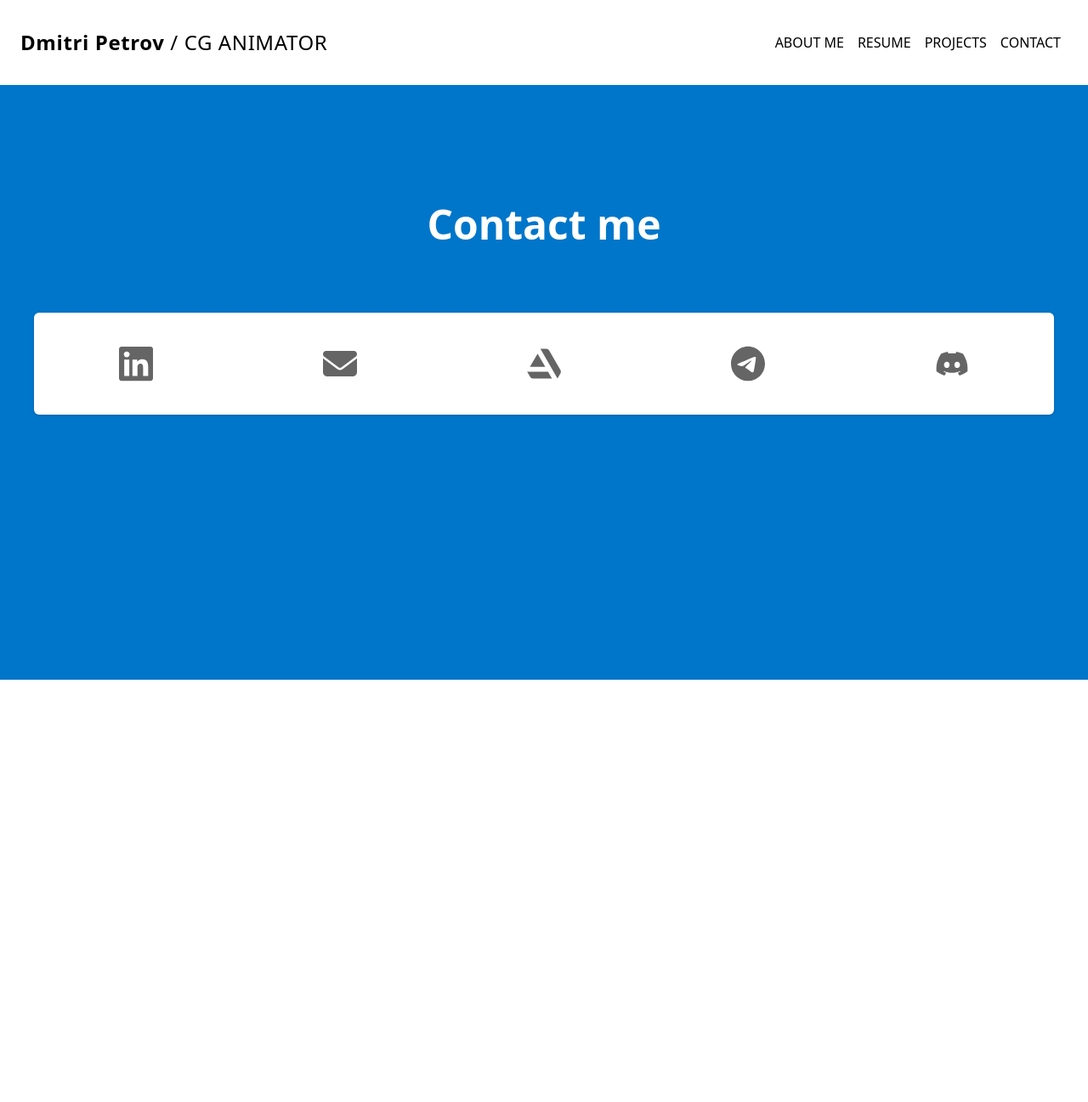
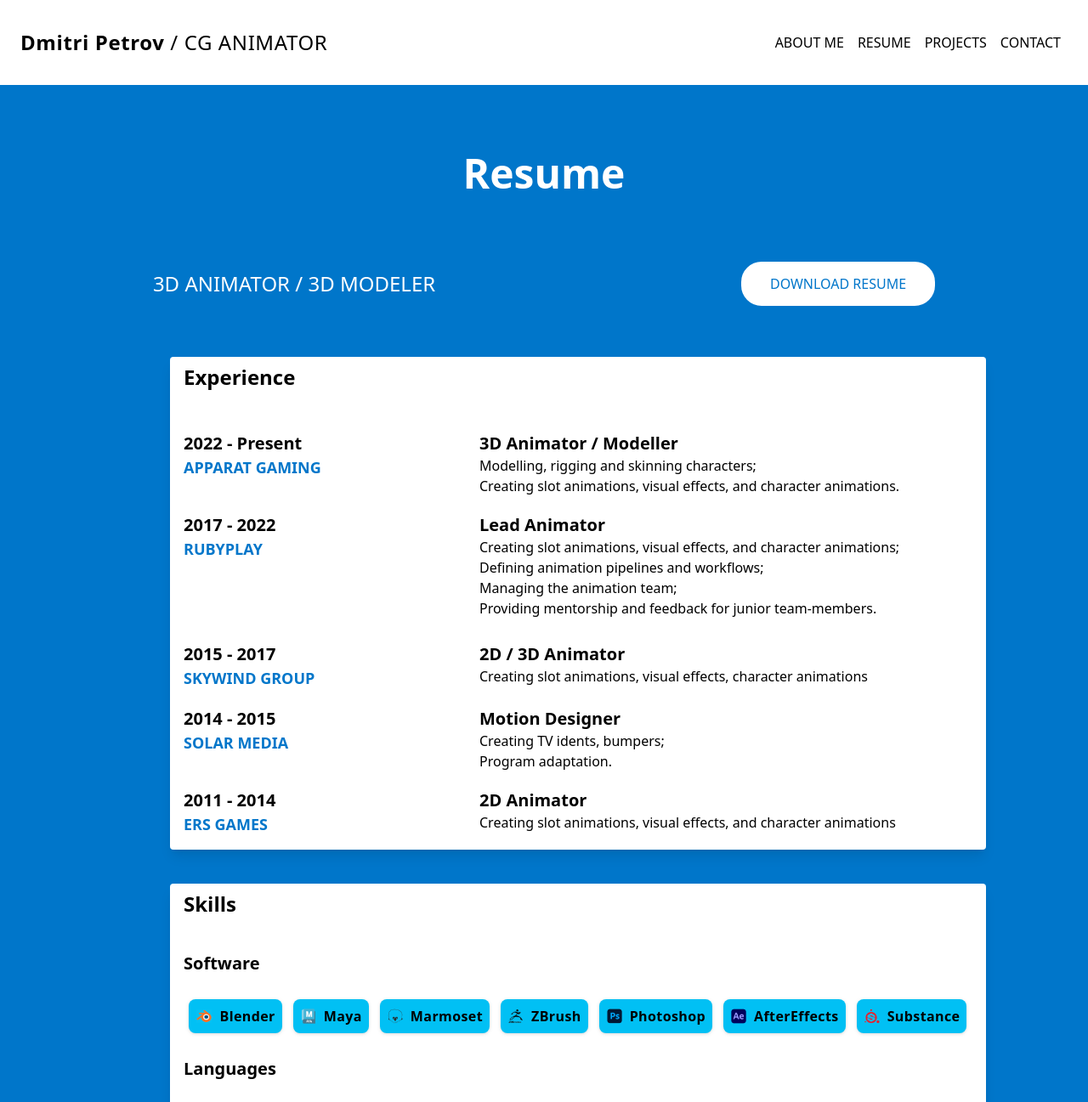
Before and after one commit to AleKoles/animator-cv-portfolio, a React (Create React App) app: page /Resume in a window 1280 px wide. Shown: the top 1297 px of the page at 85% size. Before the commit the page ends 800 px from the top, so only its background shows below. Built offline with nearby package versions, Linux system fonts and the light colour scheme.

Commit message:
feat: added router, page navigation

```diff
--- a/package.json
+++ b/package.json
@@ -9,6 +9,7 @@
     "@testing-library/user-event": "^13.5.0",
     "react": "^18.2.0",
     "react-dom": "^18.2.0",
+    "react-router-dom": "^6.3.0",
     "react-scripts": "5.0.1",
     "web-vitals": "^2.1.4"
   },
--- a/src/App.js
+++ b/src/App.js
@@ -1,17 +1,20 @@
+import { Routes, Route } from "react-router-dom";
+import Hero from "./components/Hero";
+import Resume from "./components/Resume";
+import Contacts from "./components/Contacts";
+import Projects from "./components/Projects";
 import Navbar from "./components/Navbar";
-// import Hero from "./components/Hero";
-// import Resume from "./components/Resume";
-import Contacts from "./components/Contacts";
 
-function App() {
+export default function App() {
   return (
     <>
       <Navbar />
-      {/* <Hero /> */}
-      {/* <Resume /> */}
-      <Contacts />
+      <Routes>
+        <Route index element={<Hero />} />
+        <Route path="/Resume" element={<Resume />} />
+        <Route path="/Projects" element={<Projects />} />
+        <Route path="/Contacts" element={<Contacts />} />
+      </Routes>
     </>
   );
 }
-
-export default App;
--- a/src/components/Hero.jsx
+++ b/src/components/Hero.jsx
@@ -25,12 +25,16 @@
               </h2>
               <div className="block md:hidden">
                 <div className="my-5 flex justify-center">
+                  <a href="./Resume">
                     <button className="mx-3 box-border bg-dark-blue text-white rounded-3xl uppercase px-8 py-3 hover:bg-white hover:text-dark-blue  hover:border-dark-blue">
                       Resume
                     </button>
+                  </a>
+                  <a href="./Projects">
                     <button className="mx-3 box-border bg-dark-blue text-white rounded-3xl uppercase px-8 py-3 hover:bg-white hover:text-dark-blue  hover:border-dark-blue">
                       projects
                     </button>
+                  </a>
                 </div>
 
                 <p className="text-lg leading-7 mx-5">
--- a/src/components/Navbar.jsx
+++ b/src/components/Navbar.jsx
@@ -8,16 +8,26 @@
     <div className="w-screen h-[100px]  z-10 bg-white fixed">
       <div className="flex justify-between px-6 items-center w-full h-full">
         <div className="flex items-center text-xl font-bold mr-4 sm:text-2xl tracking-wide">
-          <h1>
-            <strong>Dmitri Petrov</strong>
-            <span className="uppercase font-normal"> / CG Animator</span>
-          </h1>
+          <a href="/">
+            <h1>
+              <strong>Dmitri Petrov</strong>
+              <span className="uppercase font-normal"> / CG Animator</span>
+            </h1>
+          </a>
         </div>
         <ul className="hidden md:flex ">
-          <li>About me</li>
-          <li>Resume</li>
-          <li>Projects</li>
-          <li>Contact</li>
+          <li>
+            <a href="/">About me</a>
+          </li>
+          <li>
+            <a href="./Resume">Resume</a>
+          </li>
+          <li>
+            <a href="./Projects">Projects</a>
+          </li>
+          <li>
+            <a href="./Contacts">Contact</a>
+          </li>
         </ul>
         <div className="md:hidden" onClick={handleNav}>
           {!nav ? <MenuIcon className="w-6" /> : <XIcon className="w-6" />}
@@ -28,10 +38,18 @@
           !nav ? "hidden" : "absolute w-full px-8 bg-white bg-opacity-90"
         }
       >
-        <li>About me</li>
-        <li>Resume</li>
-        <li>Projects</li>
-        <li>Contact</li>
+        <li>
+          <a href="./Hero">About me</a>
+        </li>
+        <li>
+          <a href="./Resume">Resume</a>
+        </li>
+        <li>
+          <a href="./Projects">Projects</a>
+        </li>
+        <li>
+          <a href="./Contacts">Contact</a>
+        </li>
       </ul>
     </div>
   );
--- /dev/null
+++ b/src/components/Projects.jsx
@@ -0,0 +1,11 @@
+import React from "react";
+
+const Projects = () => {
+  return (
+    <div>
+      <h1>My Projects</h1>
+    </div>
+  );
+};
+
+export default Projects;
--- a/src/components/Resume.jsx
+++ b/src/components/Resume.jsx
@@ -169,43 +169,43 @@
           <div>
             <h3 className="text-lg md:text-xl font-bold mb-5">Software</h3>
             <div className="flex justify-around items-center flex-wrap">
-              <div className="px-2 py-2 flex items-center px-2 py-1 border-1 bg-light-blue drop-shadow rounded-lg  my-2 mx-1">
+              <div className="px-2 py-2 flex items-center border-1 bg-light-blue drop-shadow rounded-lg  my-2 mx-1">
                 <img src={Blender} alt="Blender" className="w-[20px] mr-2" />
                 <p className="text-center font-semibold tracking-wide text-md">
                   Blender
                 </p>
               </div>
-              <div className="px-2 py-2 flex items-center px-2 py-1 border-1 bg-light-blue drop-shadow rounded-lg  my-2 mx-1">
+              <div className="px-2 py-2 flex items-center border-1 bg-light-blue drop-shadow rounded-lg  my-2 mx-1">
                 <img src={Maya} alt="Maya" className="w-[20px] mr-2" />
                 <p className="text-center font-semibold tracking-wide text-md">
                   Maya
                 </p>
               </div>
-              <div className="px-2 py-2 flex items-center px-2 py-1 bg-light-blue drop-shadow rounded-lg  my-2 mx-1">
+              <div className="px-2 py-2 flex items-center  bg-light-blue drop-shadow rounded-lg  my-2 mx-1">
                 <img src={Marmoset} alt="Marmoset" className="w-[20px] mr-2" />
                 <p className="text-center font-semibold tracking-wide text-md">
                   Marmoset
                 </p>
               </div>
-              <div className="px-2 py-2 flex items-center px-2 py-1 bg-light-blue drop-shadow rounded-lg  my-2 mx-1">
+              <div className="px-2 py-2 flex items-center bg-light-blue drop-shadow rounded-lg  my-2 mx-1">
                 <img src={ZBrush} alt="ZBrush" className="w-[20px] mr-2" />
                 <p className="text-center font-semibold tracking-wide text-md">
                   ZBrush
                 </p>
               </div>
-              <div className="px-2 py-2 flex items-center px-2 py-1 bg-light-blue drop-shadow rounded-lg  my-2 mx-1">
+              <div className="px-2 py-2 flex items-center  bg-light-blue drop-shadow rounded-lg  my-2 mx-1">
                 <img src={PS} alt="Photoshop" className="w-[20px] mr-2" />
                 <p className="text-center font-semibold tracking-wide text-md">
                   Photoshop
                 </p>
               </div>
-              <div className="px-2 py-2 flex items-center px-2 py-1 bg-light-blue drop-shadow rounded-lg  my-2 mx-1">
+              <div className="px-2 py-2 flex items-center  bg-light-blue drop-shadow rounded-lg  my-2 mx-1">
                 <img src={AE} alt="AfterEffects" className="w-[20px] mr-2" />
                 <p className="text-center font-semibold tracking-wide text-md">
                   AfterEffects
                 </p>
               </div>
-              <div className="px-2 py-2 flex items-center px-2 py-1 bg-light-blue drop-shadow rounded-lg  my-2 mx-1">
+              <div className="px-2 py-2 flex items-center bg-light-blue drop-shadow rounded-lg  my-2 mx-1">
                 <img
                   src={Substance}
                   alt="Substance"
--- a/src/index.js
+++ b/src/index.js
@@ -2,10 +2,11 @@
 import ReactDOM from "react-dom/client";
 import "./index.css";
 import App from "./App";
+import { BrowserRouter } from "react-router-dom";
 
 const root = ReactDOM.createRoot(document.getElementById("root"));
 root.render(
-  <React.StrictMode>
+  <BrowserRouter>
     <App />
-  </React.StrictMode>
+  </BrowserRouter>
 );
```
Also changed, not shown: 1 other file (tests, documents, lock files or other folders). Lines whose indentation alone changed are shown as unchanged.
